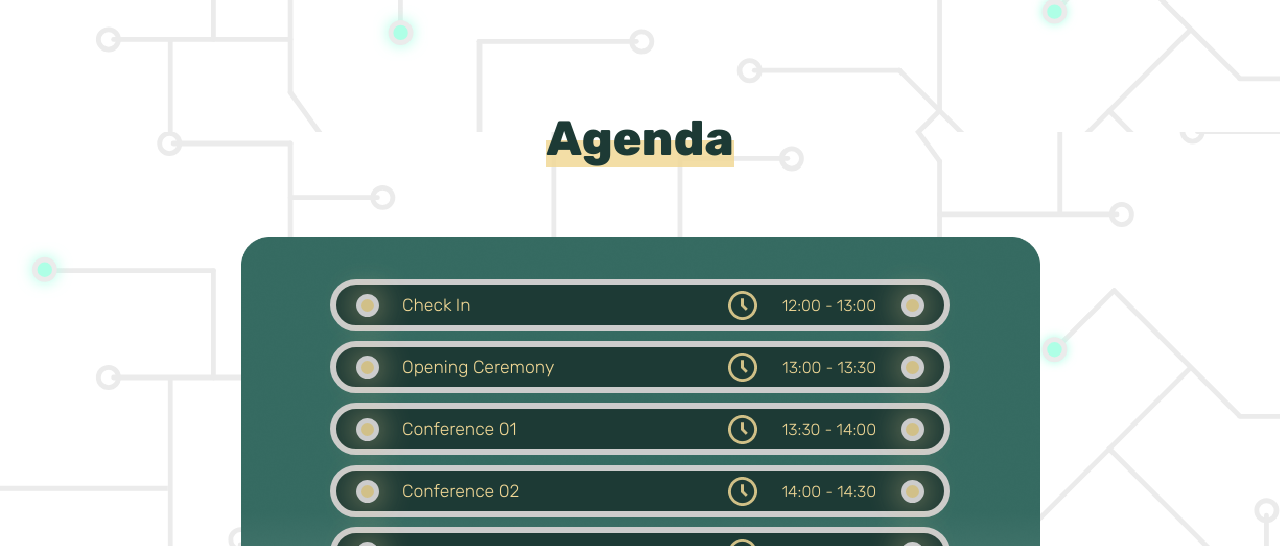
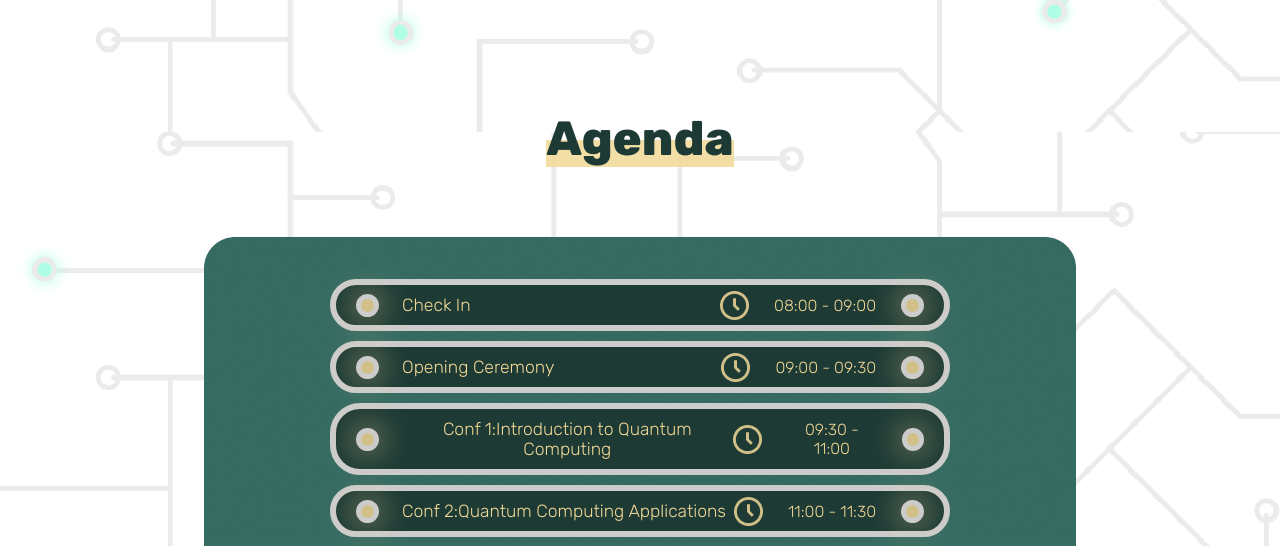
Before and after one commit to youcefouikene/QBit, a plain HTML site: page index.html in a window 1280 px wide. Shown: the part 2254-2800 px from the top of the page. Drawn offline with nearby package versions, Linux system fonts and the light colour scheme; a script that the page names is missing.

Commit message:
Changement de date

```diff
--- a/index.html
+++ b/index.html
@@ -36,7 +36,7 @@
                     <h1 class="title">QUANTUM <br>COMPUTING</h1>
                     <div class="date">
                         <img src="pics/cal.png" alt="cal">
-                        <p>November, 28th</p>
+                        <p>December, 2nd</p>
                     </div>
                     <div class="place">
                         <img src="pics/Vector.png" alt="position">
@@ -82,7 +82,7 @@
               </div>
               <div class="secondpart">
                 <img src="pics/time.png" alt="clock">
-                <p class="para2">12:00 - 13:00</p>
+                <p class="para2">08:00 - 09:00</p>
                 <div class="Ellipse"></div>
               </div>
             </div>
@@ -94,7 +94,7 @@
               </div>
               <div class="secondpart">
                 <img src="pics/time.png" alt="clock">
-                <p class="para2">13:00 - 13:30</p>
+                <p class="para2">09:00 - 09:30</p>
                 <div class="Ellipse"></div>
               </div>
             </div>
@@ -102,11 +102,11 @@
             <div class="firstevenet">
               <div class="firstpart">
                 <div class="Ellipse"></div>
-                <p class="para1">Conference 01</p>
+                <p class="para1">Conf 1:Introduction to Quantum Computing</p>
               </div>
               <div class="secondpart">
                 <img src="pics/time.png" alt="clock">
-                <p class="para2">13:30 - 14:00</p>
+                <p class="para2">09:30 - 11:00</p>
                 <div class="Ellipse"></div>
               </div>
             </div>
@@ -114,11 +114,11 @@
             <div class="firstevenet">
               <div class="firstpart">
                 <div class="Ellipse"></div>
-                <p class="para1">Conference 02</p>
+                <p class="para1">Conf 2:Quantum Computing Applications</p>
               </div>
               <div class="secondpart">
                 <img src="pics/time.png" alt="clock">
-                <p class="para2">14:00 - 14:30</p>
+                <p class="para2">11:00 - 11:30</p>
                 <div class="Ellipse"></div>
               </div>
             </div>
@@ -126,11 +126,11 @@
             <div class="firstevenet">
               <div class="firstpart">
                 <div class="Ellipse"></div>
-                <p class="para1">Workshop</p>
+                <p class="para1">Workshop:Quantum Computing Pecha Kucha</p>
               </div>
               <div class="secondpart">
                 <img src="pics/time.png" alt="clock">
-                <p class="para2">14:30 - 16:00</p>
+                <p class="para2">12:30 - 14:00</p>
                 <div class="Ellipse"></div>
               </div>
             </div>
@@ -142,7 +142,7 @@
               </div>
               <div class="secondpart">
                 <img src="pics/time.png" alt="clock">
-                <p class="para2">16:00 - 16:15</p>
+                <p class="para2">14:00 - 14:30</p>
                 <div class="Ellipse"></div>
               </div>
             </div>
```
